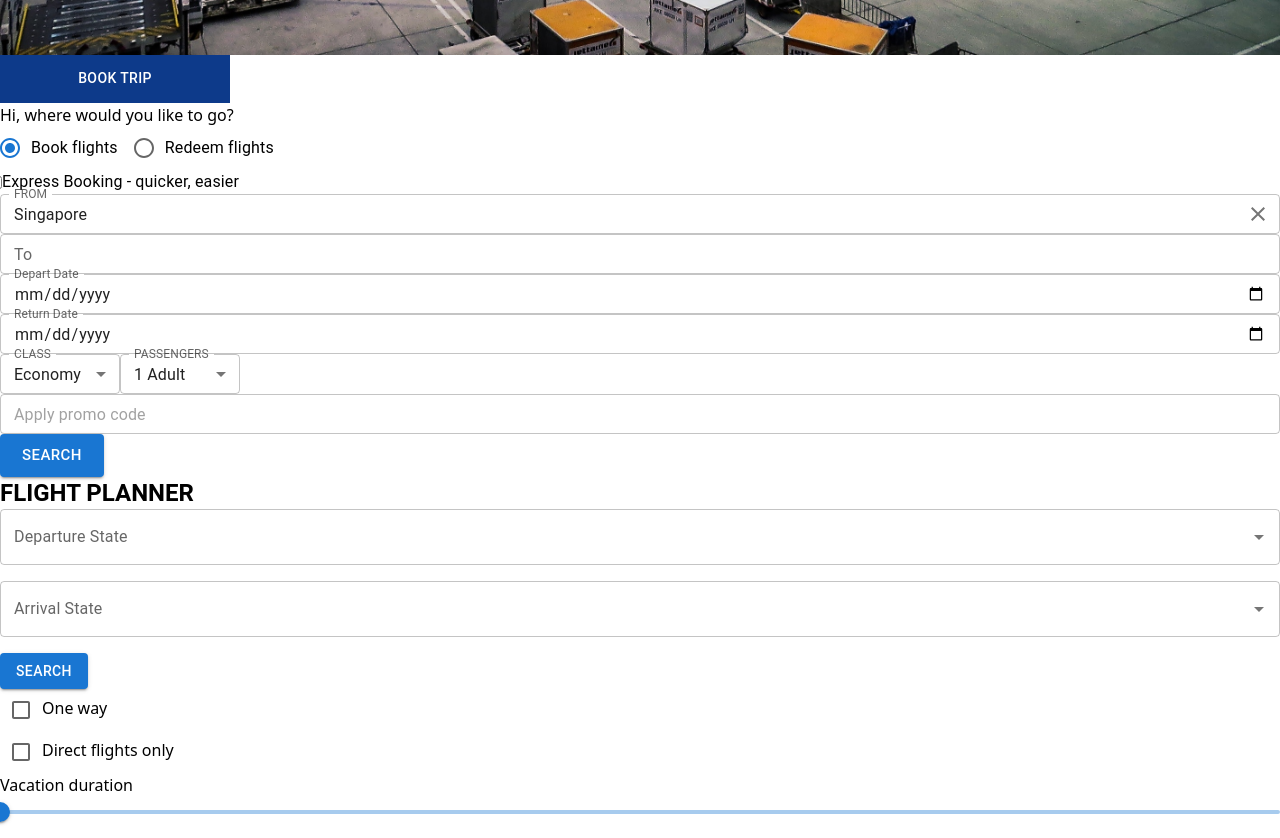
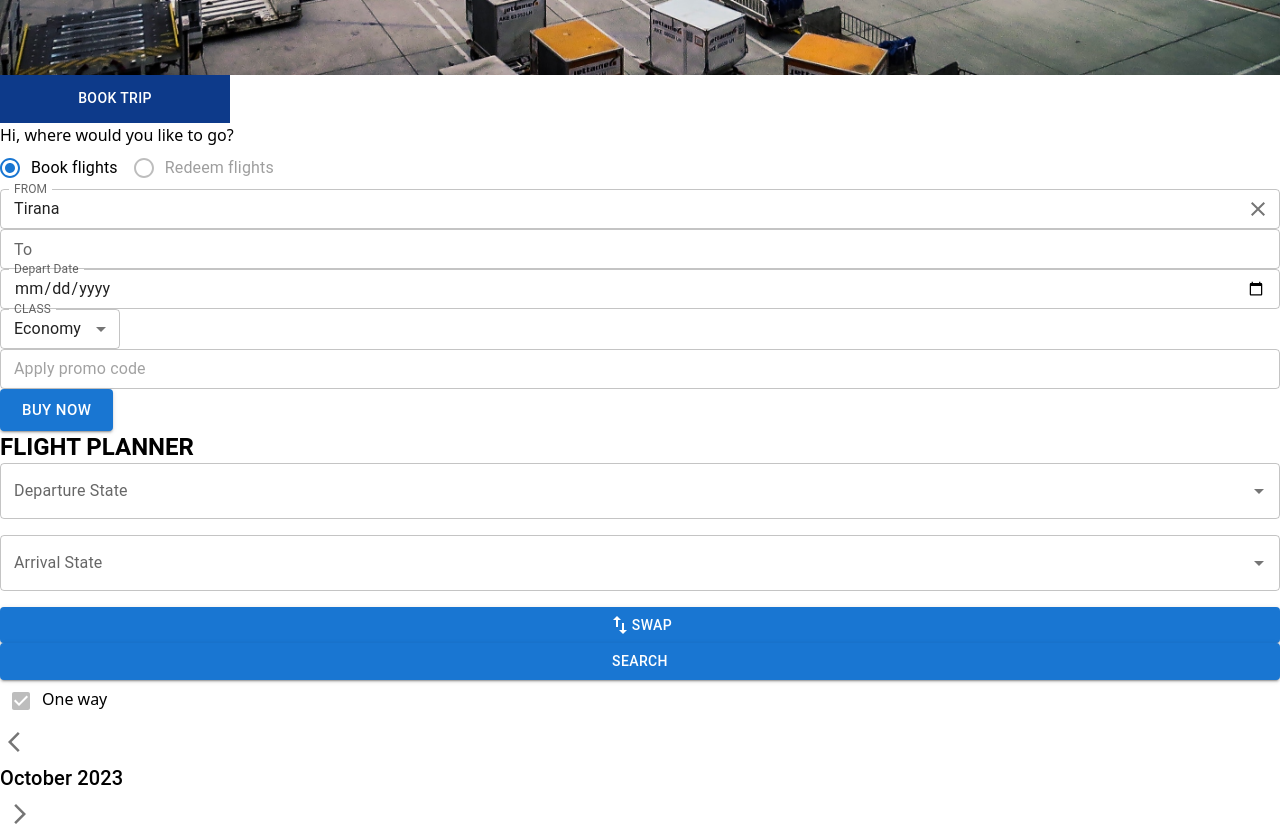
Before and after one commit to Kevi14/skyscanner-front, a React (Vite) app: page / in a window 1280 px wide. Shown: the part 1920-2758 px from the top of the page. Built offline with nearby package versions, Linux system fonts and the light colour scheme.

Commit message:
calendar changes

```diff
--- a/src/components/Homepage/BookingCard.jsx
+++ b/src/components/Homepage/BookingCard.jsx
@@ -2,9 +2,9 @@ import { TextField, Button, Tabs, Tab, Radio, RadioGroup, FormControlLabel, Form
 import { Close } from '@mui/icons-material';
 import InputAdornment from '@mui/material/InputAdornment';
 import IconButton from '@mui/material/IconButton';
-const BookingCard = () => {
+const BookingCard = ({bookingCardRef}) => {
     return(
-        <div className="w-[75%] min-h-[300px] absolute top-1/2 left-1/2 transform -translate-x-1/2 translate-y-[10%] shadow-lg">
+        <div ref={bookingCardRef} className="w-[75%] min-h-[300px] absolute top-1/2 left-1/2 transform -translate-x-1/2 translate-y-[10%] shadow-lg">
             <Tabs className="w-full bg-black bg-opacity-50 flex" value="" onChange={()=>{}} aria-label="basic tabs example">
                 <Tab label="Book Trip" value="1" style={{ color: 'white',backgroundColor:"#0D3A8A", flexGrow: 1 }}/>
                 <Tab label="Manage Booking" value="2" style={{ color: 'white', flexGrow: 1 }}/>
@@ -19,18 +19,16 @@ const BookingCard = () => {
 
                 <div className="flex items-center mb-4 space-x-4">
                     <RadioGroup row defaultValue="bookFlights">
-                        <FormControlLabel value="bookFlights" control={<Radio />} label="Book flights" />
-                        <FormControlLabel value="redeemFlights" control={<Radio />} label="Redeem flights" />
+                        <FormControlLabel value="bookFlights" checked={true} control={<Radio />} label="Book flights" />
+                        <FormControlLabel value="redeemFlights" disabled={true} control={<Radio />} label="Redeem flights" />
                     </RadioGroup>
-                    <div className="ml-auto">
-                        <FormControlLabel control={<input type="checkbox" className="mr-2" />} label="Express Booking - quicker, easier" />
-                    </div>
+
                 </div>
 
                 <div className="grid grid-cols-4 gap-2 mb-4">
                     <TextField
                         label="FROM"
-                        defaultValue="Singapore"
+                        defaultValue="Tirana"
                         variant="outlined"
                         size="small"
                         fullWidth
@@ -62,16 +60,6 @@ const BookingCard = () => {
                         size="small"
                         InputLabelProps={{ shrink: true }}
                     />
-                    <TextField
-                        type="date"
-                        label="Return Date"
-                        variant="outlined"
-                        fullWidth
-                        size="small"
-                        InputLabelProps={{ shrink: true }}
-                    />
-                </div>
-                <div className="grid-cols-4 gap-2 grid mb-4">
                     <FormControl variant="outlined" size="small" style={{ minWidth: '120px' }}>
                         <InputLabel>CLASS</InputLabel>
                         <Select value="Economy" label="CLASS">
@@ -80,16 +68,11 @@ const BookingCard = () => {
                             <MenuItem value="FirstClass">First Class</MenuItem>
                         </Select>
                     </FormControl>
-                    <FormControl variant="outlined" size="small" style={{ minWidth: '120px' }}>
-                        <InputLabel>PASSENGERS</InputLabel>
-                        <Select value="1 Adult" label="PASSENGERS">
-                            <MenuItem value="1 Elderly">1 Elderly</MenuItem>
-                            <MenuItem value="1 Adult">1 Adult</MenuItem>
-                            <MenuItem value="1 Child">1 Child</MenuItem>
-                        </Select>
-                    </FormControl>
+                </div>
+                <div className="grid-cols-4 gap-2 grid mb-4">
+
                     <TextField fullWidth variant="outlined" size="small" placeholder="Apply promo code" />
-                    <Button variant="contained" color="primary" size="large">SEARCH</Button>
+                    <Button variant="contained" color="primary" size="large">BUY NOW</Button>
                 </div>
 
             </div>
--- a/src/components/Homepage/CalendarFlights.jsx
+++ b/src/components/Homepage/CalendarFlights.jsx
@@ -1,9 +1,12 @@
 import {useState} from 'react';
 import { Button, IconButton, Typography } from '@mui/material';
 import { ArrowBackIos, ArrowForwardIos } from '@mui/icons-material';
-import { TextField, Checkbox, Slider } from '@mui/material';
+import { TextField, Checkbox } from '@mui/material';
 import api from "../../api/api.js";
 import { Autocomplete } from '@mui/material';
+import { useDispatch } from 'react-redux';
+import { setFlightDetails } from '../../slice/flightDetailsSlice.js';
+import SwapVertIcon from '@mui/icons-material/SwapVert';
 const cities = [
     "New York City",
     "London",
@@ -18,8 +21,9 @@ export default function FlightPicker() {
     const [arrivalState, setArrivalState] = useState('');
     const [flights, setFlights] = useState([]); // Store the flights data
     const [searched, setSearched] = useState(false);
-
+    const dispatch = useDispatch()
     const currentDate = new Date();
+    console.log(departureState,arrivalState)
     const daysInMonth = (month, year) => new Date(year, month, 0).getDate();
 
     const startingDay = (month, year) => new Date(year, month - 1, 1).getDay();
@@ -33,7 +37,11 @@ export default function FlightPicker() {
         }
         setDate(newDate);
     }
-
+    const handleSwap = () => {
+        let temp = departureState;
+        setDepartureState(arrivalState);
+        setArrivalState(temp);
+    };
     const monthDays = daysInMonth(date.getMonth() + 1, date.getFullYear());
     const previousMonthDays = daysInMonth(date.getMonth(), date.getFullYear());
     const startDay = startingDay(date.getMonth() + 1, date.getFullYear());
@@ -41,11 +49,12 @@ export default function FlightPicker() {
         api.get(`flights/?origin_city=${departureState}&destination_city=${arrivalState}`)
             .then(response => {
                 // Filter out flights with a departure date earlier than the current date
-                const relevantFlights = response.data.filter(flight =>
+                const relevantFlights = response.data.data.filter(flight =>
                     new Date(flight.departure_date) > currentDate
                 );
                 setFlights(relevantFlights);
                 setSearched(true);
+                setSelectedDay(null);
             })
             .catch(error => {
                 console.error("Error fetching flight data:", error);
@@ -57,9 +66,8 @@ export default function FlightPicker() {
             new Date(flight.departure_date).getMonth() === date.getMonth() &&
             new Date(flight.departure_date).getFullYear() === date.getFullYear()
         );
-        return flightOnDay ? `€${Math.floor(Math.random() * 1000)}` : null;
+        return flightOnDay ? `€${flightOnDay.price}` : null;
     }
-
 
     return (
         <>
@@ -87,6 +95,7 @@ export default function FlightPicker() {
                                     value={departureState}
                                 />
                             )}
+                            value={departureState}
                         />
 
                         <Autocomplete
@@ -102,27 +111,20 @@ export default function FlightPicker() {
                                     value={arrivalState}
                                 />
                             )}
+                            value={arrivalState}
                         />
-
-                        <Button variant="contained"  onClick={fetchCalendar}>Search</Button>
-                    </div>
+                        <div className="flex flex-row">
+                            <Button variant="contained" fullWidth onClick={handleSwap} sx={{mr:1}}><SwapVertIcon/> Swap</Button>
+                            <Button variant="contained" fullWidth onClick={fetchCalendar}>Search</Button>
+                        </div>
+                     </div>
 
                     {/* Options */}
                     <div className="flex mb-4">
                         <div>
-                            <Checkbox />
+                            <Checkbox checked={true} disabled={true}/>
                             <label>One way</label>
                         </div>
-                        <div>
-                            <Checkbox />
-                            <label>Direct flights only</label>
-                        </div>
-                    </div>
-
-                    {/* Duration */}
-                    <div className="mb-4 ">
-                        <label>Vacation duration</label>
-                        <Slider valueLabelDisplay="auto" min={7} max={14} defaultValue={7} className="mt-2" />
                     </div>
                 </div>
 
@@ -159,17 +161,24 @@ export default function FlightPicker() {
                         ))}
 
                         {Array.from({ length: monthDays }).map((_, index) => {
-                            const flightDateMatches = flights.some(flight =>
+                            const flightOnDay = flights.find(flight =>
                                 new Date(flight.departure_date).getDate() === index + 1 &&
                                 new Date(flight.departure_date).getMonth() === date.getMonth() &&
                                 new Date(flight.departure_date).getFullYear() === date.getFullYear()
                             );
-                            const isClickable = searched && flightDateMatches;
+                            const isClickable = searched && flightOnDay;
 
                             return (
                                 <div
                                     key={index}
-                                    onClick={isClickable ? () => { setSelectedDay(index + 1) } : null}
+                                    onClick={isClickable ? () => {
+                                        setSelectedDay(index + 1);
+                                        dispatch(setFlightDetails({
+                                            departure: departureState,
+                                            arrival: arrivalState,
+                                            price: flightOnDay.price,
+                                        }));
+                                    } : null}
                                     className={`border p-4 cursor-pointer ${!isClickable ? 'text-gray-400' : selectedDay === (index + 1) ? 'bg-green-400' : 'bg-white'}`}
                                 >
                                     <div className="text-center">{index + 1}</div>
--- a/src/components/Shared/DiscountBanner.jsx
+++ b/src/components/Shared/DiscountBanner.jsx
@@ -3,7 +3,7 @@ const DiscountBanner = () => {
 
     return (
         <div className="w-full text-center bg-black">
-             <Typography variant="body2">30% DISCOUNTS FOR EVERY FLIGHT</Typography>
+             <Typography variant="body1" sx={{color:"white",p:1}}>30% DISCOUNTS FOR EVERY FLIGHT</Typography>
         </div>
     );
 };
--- a/src/pages/Home.jsx
+++ b/src/pages/Home.jsx
@@ -2,14 +2,16 @@ import Banner from "../components/Homepage/Banner.jsx";
 import BookingCard from "../components/Homepage/BookingCard.jsx";
 import CalendarFlights from "../components/Homepage/CalendarFlights.jsx";
 import DiscountBanner from "../components/Shared/DiscountBanner.jsx";
+import {useRef} from "react";
 
 const Home = ()=>{
+    const bookingCardRef = useRef(null)
     return(
         <>
             <DiscountBanner />
             <Banner />
-            <BookingCard />
-            <CalendarFlights />
+            <BookingCard bookingCardRef={bookingCardRef} />
+            <CalendarFlights bookingCardRef={bookingCardRef}/>
         </>
     )
 }
--- /dev/null
+++ b/src/slice/flightDetailsSlice.js
@@ -0,0 +1,23 @@
+import { createSlice } from '@reduxjs/toolkit';
+
+const initialState = {
+    departure: '',
+    arrival: '',
+    price: null,
+};
+
+const flightDetailsSlice = createSlice({
+    name: 'flightDetails',
+    initialState,
+    reducers: {
+        setFlightDetails: (state, action) => {
+            state.departure = action.payload.departure;
+            state.arrival = action.payload.arrival;
+            state.price = action.payload.price;
+        },
+        clearFlightDetails: () => initialState,
+    },
+});
+
+export const { setFlightDetails, clearFlightDetails } = flightDetailsSlice.actions;
+export default flightDetailsSlice.reducer;
--- a/src/store/root-reducer.js
+++ b/src/store/root-reducer.js
@@ -2,9 +2,11 @@
 
 import { combineReducers } from 'redux';
 import authReducer from '../slice/authSlice.js';
+import flightDetailsReducer from '../slice/flightDetailsSlice.js';
 
 const rootReducer = combineReducers({
     auth: authReducer,
+    flightDetails: flightDetailsReducer,
 });
 
 export default rootReducer;
```
Also changed, not shown: src/slice/bookingSearch.js (deleted, +0 -26 lines).
